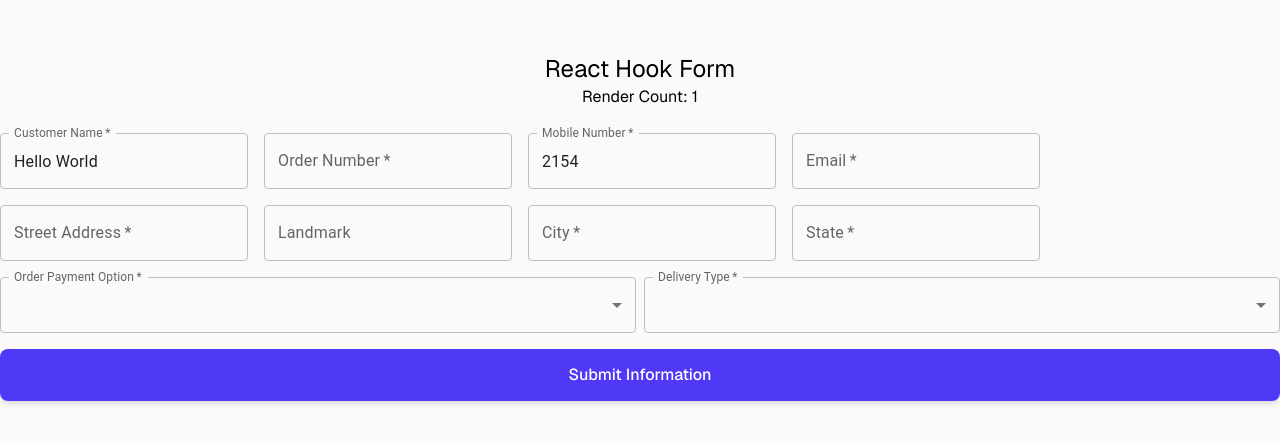
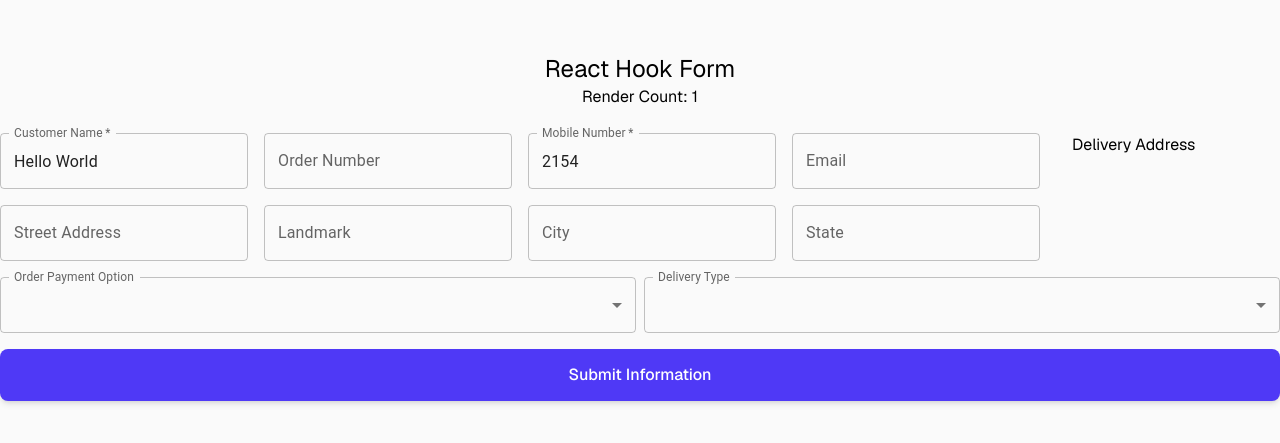
Before and after one commit to Ujjal-ENG/backend-with-NODEJS, a Next.js app in the folder food-delivery-form/: page / in a window 1280 px wide. Shown: the part 173-616 px from the top of the page. Built offline with nearby package versions, Linux system fonts and the light colour scheme.

Commit message:
nested form created

```diff
--- a/food-delivery-form/app/components/react-hook-form/FoodDeliveryFormReacthOOKfORM.tsx
+++ b/food-delivery-form/app/components/react-hook-form/FoodDeliveryFormReacthOOKfORM.tsx
@@ -13,10 +13,12 @@ type FoodDeliveryFormProps = {
   email: string;
   orderPaymentOption: string;
   deliveryType: string;
+  address: {
     streetAddress: string;
     landmark: string;
     city: string;
     state: string;
+  };
 };
 
 const orderPaymentOptions = [
@@ -41,10 +43,12 @@ export default function FoodDeliveryFormReactHookForm() {
       email: "",
       orderPaymentOption: "",
       deliveryType: "",
+      address: {
         streetAddress: "",
         landmark: "",
         city: "",
         state: "",
+      },
     },
     mode: "onChange",
   });
@@ -81,7 +85,6 @@ export default function FoodDeliveryFormReactHookForm() {
               name="orderNumber"
               control={control}
               label="Order Number"
-              required
               rules={{
                 required: "Order number is required",
                 minLength: {
@@ -146,7 +149,6 @@ export default function FoodDeliveryFormReactHookForm() {
               label="Email"
               type="email"
               autoComplete="email"
-              required
               rules={{
                 required: "Email is required",
                 pattern: {
@@ -162,13 +164,14 @@ export default function FoodDeliveryFormReactHookForm() {
             />
           </div>
 
+          <br />
+          <div className="text-black">Delivery Address</div>
           {/* Street Address */}
           <div className="sm:col-span-2">
             <FormTextField
-              name="streetAddress"
+              name="address.streetAddress"
               control={control}
               label="Street Address"
-              required
               rules={{ required: "Street address is required" }}
             />
           </div>
@@ -176,7 +179,7 @@ export default function FoodDeliveryFormReactHookForm() {
           {/* Landmark */}
           <div className="sm:col-span-2">
             <FormTextField
-              name="landmark"
+              name="address.landmark"
               control={control}
               label="Landmark"
               rules={{
@@ -191,10 +194,9 @@ export default function FoodDeliveryFormReactHookForm() {
           {/* City */}
           <div>
             <FormTextField
-              name="city"
+              name="address.city"
               control={control}
               label="City"
-              required
               rules={{ required: "City is required" }}
             />
           </div>
@@ -202,10 +204,9 @@ export default function FoodDeliveryFormReactHookForm() {
           {/* State */}
           <div>
             <FormTextField
-              name="state"
+              name="address.state"
               control={control}
               label="State"
-              required
               rules={{ required: "State is required" }}
             />
           </div>
@@ -217,7 +218,6 @@ export default function FoodDeliveryFormReactHookForm() {
             name="orderPaymentOption"
             control={control}
             label="Order Payment Option"
-            required
             options={orderPaymentOptions}
             rules={{ required: "Payment option is required" }}
           />
@@ -228,7 +228,6 @@ export default function FoodDeliveryFormReactHookForm() {
             name="deliveryType"
             control={control}
             label="Delivery Type"
-            required
             options={deliveryTypeOptions}
             rules={{ required: "Delivery type is required" }}
           />
```
Lines whose indentation alone changed are shown as unchanged.
